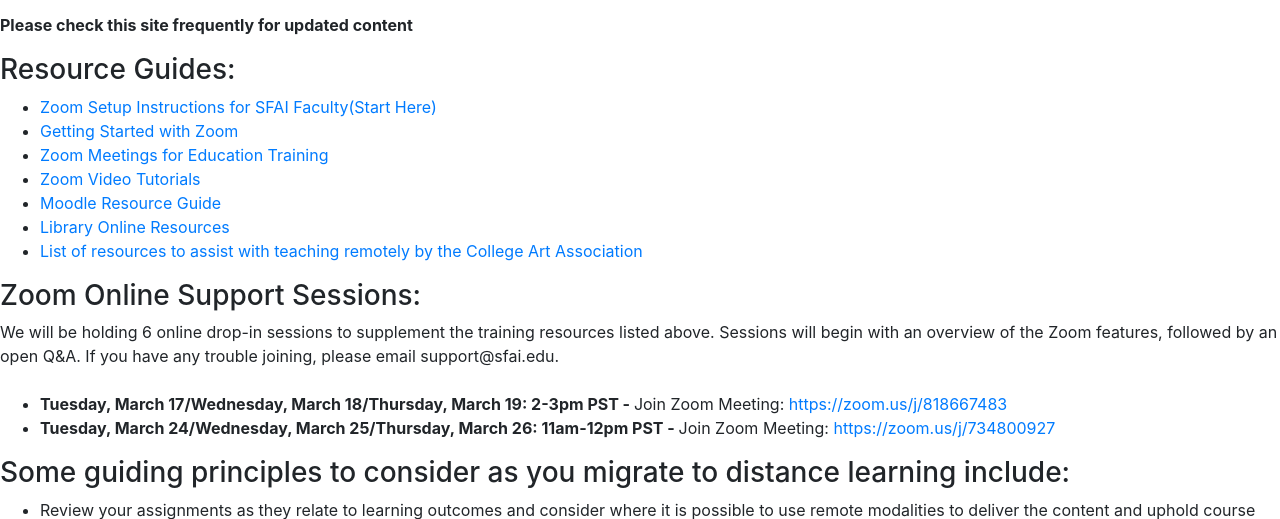
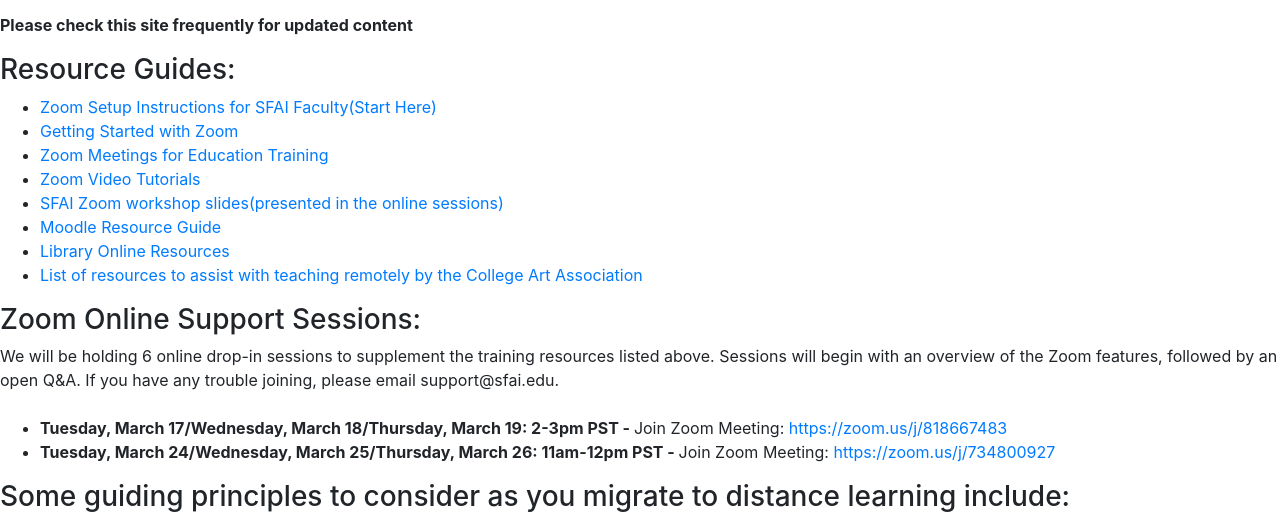
Before and after one commit to SFAI/onlinetraining, a plain HTML site: page index.html in a window 1280 px wide. Shown: the part 199-718 px from the top of the page. Drawn offline with nearby package versions, Linux system fonts and the light colour scheme.

Commit message:
Update index.html

```diff
--- a/index.html
+++ b/index.html
@@ -51,7 +51,9 @@
                 Meetings for Education Training</a></li>
         <li><a href="https://support.zoom.us/hc/en-us/articles/206618765-Zoom-Video-Tutorials">Zoom Video Tutorials</a>
         </li>
-
+        <li><a href="https://sfai.github.io/onlinetraining/zoom/">SFAI Zoom workshop slides(presented in the online
+                sessions)</a>
+        </li>
         <!-- <li><a href="meet/GoogleMeet.pdf">Using Google Meet for online classes</a></li>
         <li><a href="meet/Scheduling_Recurring_Classes_Google_Meet.pdf">Scheduling Recurring Classes with Google
                 Meet</a></li>
```
